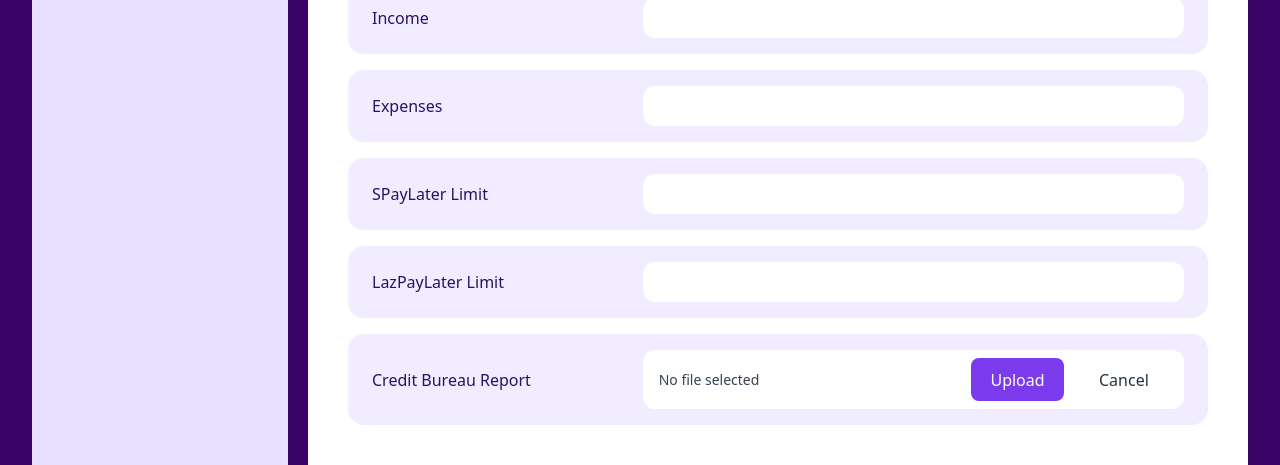
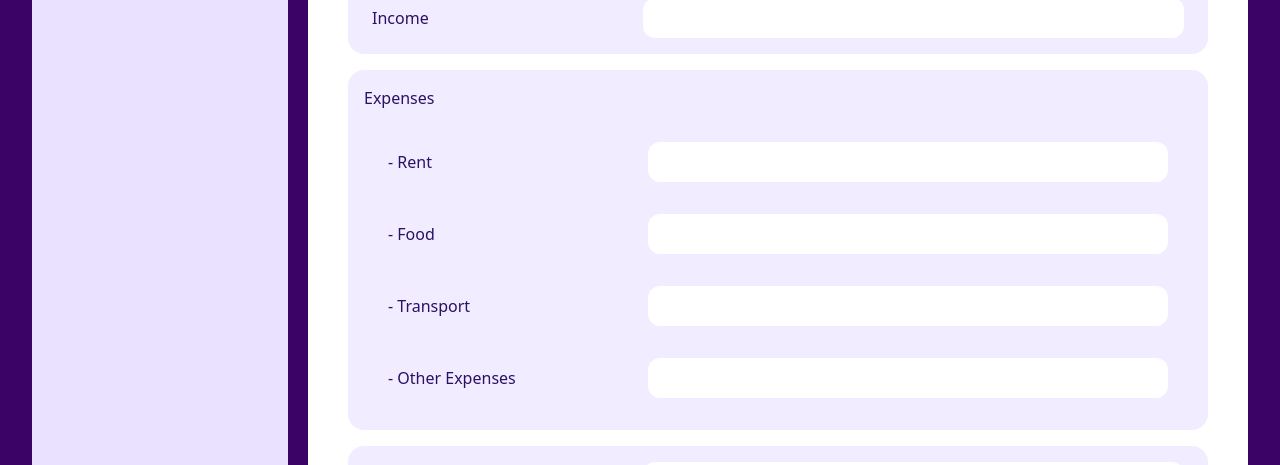
Before and after one commit to nuttamon21574/WebApp, a React (Vite) app in the folder Fontend/: page /my-account in a window 1280 px wide. Shown: the part 454-919 px from the top of the page. Built offline with nearby package versions, Linux system fonts and the light colour scheme.

Commit message:
change Myaccount

```diff
--- a/Fontend/src/components/Form/FormContainer.jsx
+++ b/Fontend/src/components/Form/FormContainer.jsx
@@ -3,40 +3,54 @@ import { useNavigate } from "react-router-dom";
 import { useState, useRef } from "react";
 import FormRow from "./FormRow";
 import SaveButton from "../Button/SaveButton";
-import UploadButton from "../Button/UploadButton";
-import CancelButton from "../Button/CancelButton";
-import UploadCreditBureauPopup from "../popup/UploadCredit";
 
 export default function FormContainer() {
   const navigate = useNavigate();
+  const fileRef = useRef(null);
+
   const [file, setFile] = useState(null);
-  const fileRef = useRef(null);
+
   const [form, setForm] = useState({
     gender: "",
     age: "",
     year: "",
     income: "",
-    expenses: "",
+
+    // แยกค่าใช้จ่าย
+    rent: "",
+    food: "",
+    transport: "",
+    other: "",
+
     spay: "",
     laz: "",
     creditBureau: null,
-
   });
 
-  const [password, setPassword] = useState("");
+  // รวมค่าใช้จ่ายทั้งหมด
+  const totalExpenses =
+    (Number(form.rent) || 0) +
+    (Number(form.food) || 0) +
+    (Number(form.transport) || 0) +
+    (Number(form.other) || 0);
 
-  const isComplete = Object.values(form).every(v => v !== "" && v !== null);
+  // เช็คว่ากรอกครบ
+  const isComplete =
+    form.gender !== "" &&
+    form.age !== "" &&
+    form.year !== "" &&
+    form.income !== "" &&
 
-  const selectedFile = (e) => {
-    const file = e.target.files[0];
-    if (file) {
-      setFile(file);
-      setForm({ ...form, creditBureau: file });
-    }}
+    // expenses
+    form.rent !== "" &&
+    form.food !== "" &&
+    form.transport !== "" &&
+    form.other !== "" &&
 
-    const handleSelectFile = () => {
-      fileRef.current?.click();
-    };
+    // BNPL
+    form.spay !== "" &&
+    form.laz !== "";
+
 
   return (
     <div>
@@ -50,7 +64,9 @@ export default function FormContainer() {
           <select
             className="rounded-xl px-4 py-2 bg-white w-full"
             value={form.gender}
-            onChange={e => setForm({ ...form, gender: e.target.value })}
+            onChange={(e) =>
+              setForm({ ...form, gender: e.target.value })
+            }
           >
             <option value="">Select</option>
             <option>Male</option>
@@ -65,7 +81,9 @@ export default function FormContainer() {
             type="number"
             className="rounded-xl px-4 py-2 bg-white w-full"
             value={form.age}
-            onChange={e => setForm({ ...form, age: e.target.value })}
+            onChange={(e) =>
+              setForm({ ...form, age: e.target.value })
+            }
           />
         </FormRow>
 
@@ -74,7 +92,9 @@ export default function FormContainer() {
           <select
             className="rounded-xl px-4 py-2 bg-white w-full"
             value={form.year}
-            onChange={e => setForm({ ...form, year: e.target.value })}
+            onChange={(e) =>
+              setForm({ ...form, year: e.target.value })
+            }
           >
             <option value="">Select</option>
             <option>Year 1</option>
@@ -92,19 +112,67 @@ export default function FormContainer() {
             type="number"
             className="rounded-xl px-4 py-2 bg-white w-full"
             value={form.income}
-            onChange={e => setForm({ ...form, income: e.target.value })}
+            onChange={(e) =>
+              setForm({ ...form, income: e.target.value })
+            }
           />
         </FormRow>
 
-        {/* Expenses */}
-        <FormRow label="Expenses">
+      {/* Expense Section */}
+      <div className="rounded-2xl p-4 bg-[#F1ECFF]">
+        <h3 className="font-medium text-[#2B1166] mb-4">
+          Expenses
+        </h3>
+
+        {/* Rent */}
+        <FormRow label="- Rent">
           <input
             type="number"
             className="rounded-xl px-4 py-2 bg-white w-full"
-            value={form.expenses}
-            onChange={e => setForm({ ...form, expenses: e.target.value })}
+            value={form.rent}
+            onChange={(e) =>
+              setForm({ ...form, rent: e.target.value })
+            }
           />
         </FormRow>
+
+        {/* Food */}
+        <FormRow label="- Food">
+          <input
+            type="number"
+            className="rounded-xl px-4 py-2 bg-white w-full"
+            value={form.food}
+            onChange={(e) =>
+              setForm({ ...form, food: e.target.value })
+            }
+          />
+        </FormRow>
+
+        {/* Transport */}
+        <FormRow label="- Transport">
+          <input
+            type="number"
+            className="rounded-xl px-4 py-2 bg-white w-full"
+            value={form.transport}
+            onChange={(e) =>
+              setForm({ ...form, transport: e.target.value })
+            }
+          />
+        </FormRow>
+
+        {/* Other Expenses */}
+        <FormRow label="- Other Expenses">
+          <input
+            type="number"
+            className="rounded-xl px-4 py-2 bg-white w-full"
+            value={form.other}
+            onChange={(e) =>
+              setForm({ ...form, other: e.target.value })
+            }
+          />
+        </FormRow>
+      </div>
+
 
         {/* SPayLater Limit */}
         <FormRow label="SPayLater Limit">
@@ -112,7 +180,9 @@ export default function FormContainer() {
             type="number"
             className="rounded-xl px-4 py-2 bg-white w-full"
             value={form.spay}
-            onChange={e => setForm({ ...form, spay: e.target.value })}
+            onChange={(e) =>
+              setForm({ ...form, spay: e.target.value })
+            }
           />
         </FormRow>
 
@@ -122,59 +192,27 @@ export default function FormContainer() {
             type="number"
             className="rounded-xl px-4 py-2 bg-white w-full"
             value={form.laz}
-            onChange={e => setForm({ ...form, laz: e.target.value })}
+            onChange={(e) =>
+              setForm({ ...form, laz: e.target.value })
+            }
           />
         </FormRow>
+      </div>
 
-
-      {/* Credit Bureau Report */}
-<FormRow label="Credit Bureau Report">
-  <div className="flex items-center gap-4 w-full rounded-xl px-4 py-2 bg-white">
-
-    {/* File name */}
-    <span className="flex-1 text-sm text-gray-700 truncate">
-      {file ? file.name : "No file selected"}
-    </span>
-
-    {/* Upload */}
-    <UploadButton
-      label="Upload"
-      onClick={handleSelectFile}
-    />
-
-    {/* Cancel */}
-    <CancelButton
-      onClick={() => {
-        setFile(null);
-        setPassword("");
-        setForm({ ...form, creditBureau: null });
-        if (fileRef.current) fileRef.current.value = "";
-      }}
-    />
-
-    {/* Hidden file input */}
-    <input
-      type="file"
-      ref={fileRef}
-      className="hidden"
-      accept=".pdf"
-      onChange={(e) => {
-        selectedFile(e);
-      }}
-    />
-  </div>
-</FormRow>
-
-
-        </div>
       {/* Save Button */}
       <div className="grid place-items-center h-full mt-10">
         <SaveButton
           isComplete={isComplete}
-          onClick={() => navigate("/bnpl")}
+          onClick={() =>
+            navigate("/bnpl", {
+              state: {
+                ...form,
+                expenses: totalExpenses,
+              },
+            })
+          }
         />
       </div>
-</div>
-
+    </div>
   );
 }
```
